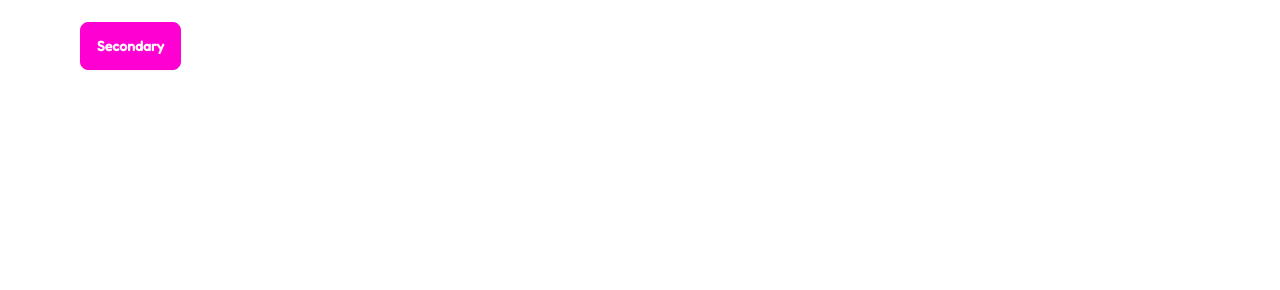
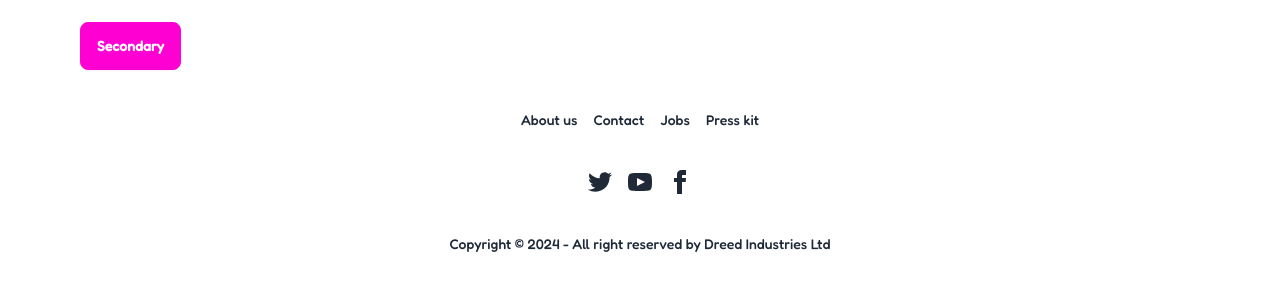
Before and after one commit to dimanranawaka/mern_stack_bookstore, a React (Vite) app in the folder Frontend/: page / in a window 1280 px wide. Shown: the part 562-852 px from the top of the page. Before the commit the page ends 800 px from the top, so only its background shows below. Built offline with nearby package versions, Linux system fonts and the light colour scheme.

Commit message:
implement footer

```diff
--- a/Frontend/src/App.jsx
+++ b/Frontend/src/App.jsx
@@ -1,12 +1,14 @@
 import React from "react";
 import Navbar from "./components/Navbar";
 import Banner from "./components/Banner";
+import Footer from "./components/Footer";
 
 function App() {
   return (
     <>
       <Navbar />
       <Banner />
+      <Footer />
     </>
   );
 }
--- a/Frontend/src/components/Footer.jsx
+++ b/Frontend/src/components/Footer.jsx
@@ -3,7 +3,7 @@ import React from "react";
 function Footer() {
   return (
     <div>
-      <footer className="footer footer-center p-10 bg-base-200 text-base-content rounded">
+      <footer className="footer footer-center p-10 text-base-content rounded">
         <nav className="grid grid-flow-col gap-4">
           <a className="link link-hover">About us</a>
           <a className="link link-hover">Contact</a>
@@ -48,7 +48,7 @@ function Footer() {
           </div>
         </nav>
         <aside>
-          <p>Copyright © 2024 - All right reserved by ACME Industries Ltd</p>
+          <p>Copyright © 2024 - All right reserved by Dreed Industries Ltd</p>
         </aside>
       </footer>
     </div>
--- a/Frontend/src/components/Navbar.jsx
+++ b/Frontend/src/components/Navbar.jsx
@@ -99,7 +99,7 @@ function Navbar() {
             </svg>
           </label>
           <div className="">
-            <a className="bg-black text-white px-3 py-2 rounded-md hover:bg-slate-800 duration-300 cursor-pointer">
+            <a className=" ml-10 md:ml-0 bg-black text-white px-3 py-2 rounded-md hover:bg-slate-800 duration-300 cursor-pointer">
               Login
             </a>
           </div>
```
